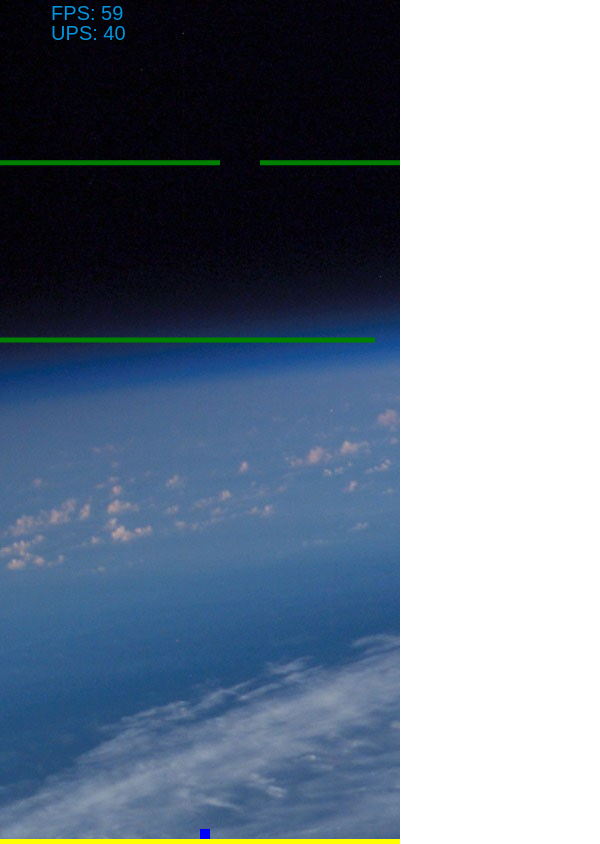
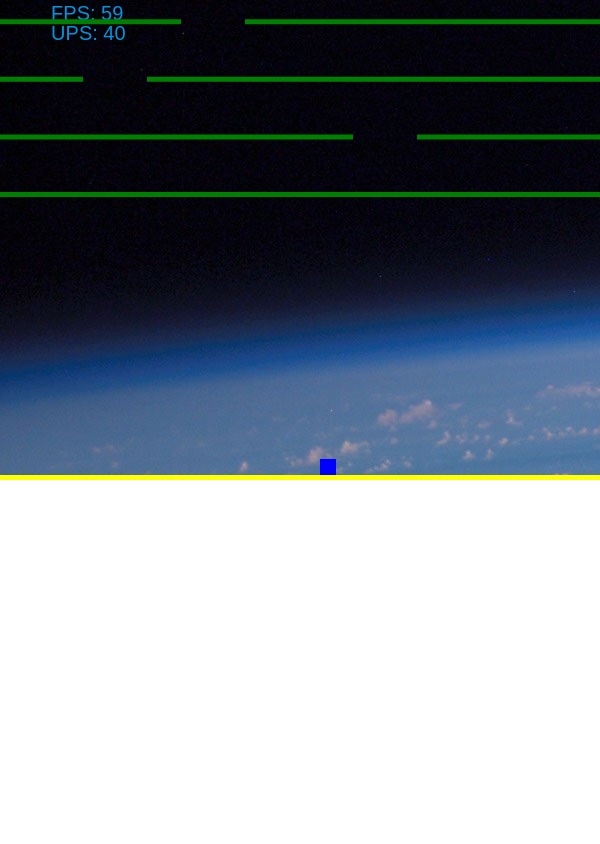
Before and after one commit to archiecarrot123/Escape-Browser-Game, a browser extension: page popup.html in a window 400 px wide. Shown: the top 844 px of the page, 600 px wide, since content can reach past the window. Drawn offline with Linux system fonts and the light colour scheme.

Commit message:
make the page into a chrome extension

```diff
--- a/escapegame.js
+++ b/escapegame.js
@@ -1,6 +1,6 @@
 var canvas = document.getElementById("canvas");
-var width = window.innerWidth;
-var height = window.innerHeight;
+var width = 640;
+var height = 480;
 canvas.width = width;
 canvas.height = height;
 var ctx = canvas.getContext("2d");
--- a/index.html
+++ b/popup.html
@@ -10,9 +10,17 @@
 		display: block;
 		margin: 0 auto;
 		}
+        body {
+              min-width: 640px; /* your desired width */
+              max-width: 100%;
+              min-height: 480px;
+              max-height: 100%;
+              vertical-align:middle;
+              }
     </style>
 </head>
 <body>
+
 <canvas id="canvas"></canvas>
 <!--
 <script>
```
Also changed, not shown: images/icon_128.png (added), images/icon_16.png (added), images/icon_32.png (added), images/icon_48.png (added), manifest.json (added).
